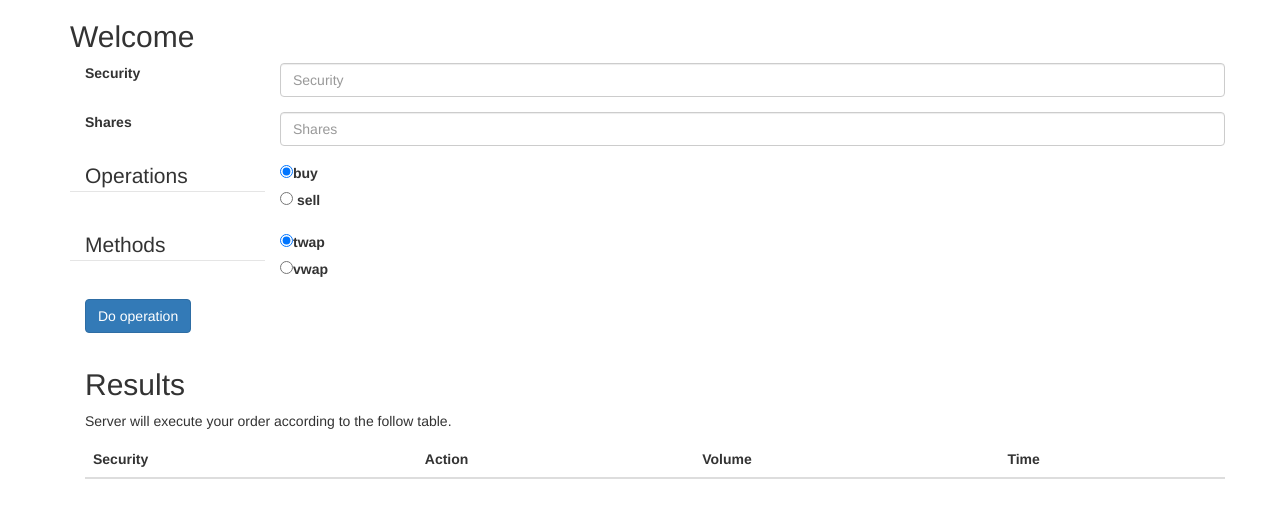
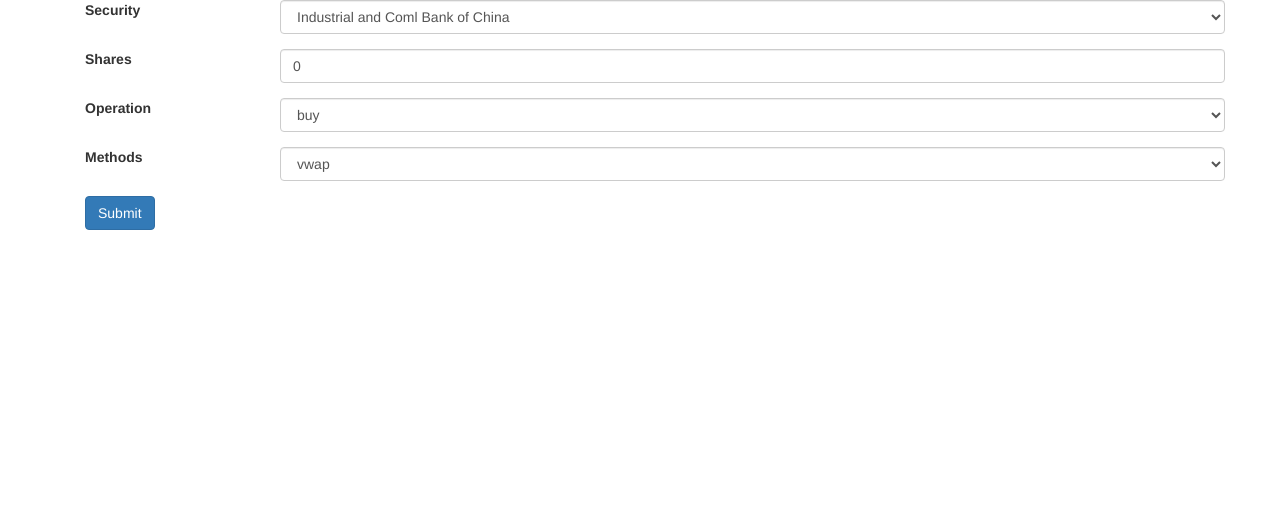
Before and after one commit to gdshen/algo_trading, a Python web app: template templates/home.html in a window 1280 px wide. Shown: the top 518 px of the page. Run offline with Jinja, Linux system fonts and the light colour scheme; the template is opened without the code that fills it, so the values that code supplies are empty.

Commit message:
rewrite home page

```diff
--- a/templates/home.html
+++ b/templates/home.html
@@ -1,102 +1,88 @@
-{% extends "base.html" %}
+{% extends 'base.html' %}
 
 {% block head %}
-    <title>Home Page</title>
+    <title> User home </title>
 {% endblock %}
 
 {% block content %}
-    {#    <h2>You are in homepage!</h2>#}
-    {#    <p>Your username is {{ email }}</p>#}
-    <h2>Welcome {{ email }}</h2>
 
-    {#    todo use form.xxx to refactor form below #}
     <div class="container">
-        <form method="post">
-            {{ form.hidden_tag() }}
+        <form id="form" v-on:submit.prevent="submit">
             <div class="form-group row">
                 <label for="security" class="col-sm-2 col-form-label">Security</label>
                 <div class="col-sm-10">
-                    <input type="text" name="security" class="form-control" id="security" placeholder="Security">
+                    <select id="security" v-model="order.security" class="form-control">
+                        <option value="601398">Industrial and Coml Bank of China</option>
+                        <option value="601988">Bank of China</option>
+                    </select>
                 </div>
             </div>
 
             <div class="form-group row">
                 <label for="shares" class="col-sm-2 col-form-label">Shares</label>
                 <div class="col-sm-10">
-                    <input type="number" name="shares" class="form-control" id="shares" placeholder="Shares">
+                    <input type="number" id="shares" v-model="order.shares" class="form-control">
                 </div>
             </div>
 
-            <fieldset class="form-group row">
-                <legend class="col-form-legend col-sm-2">Operations</legend>
+            <div class="form-group row">
+                <label for="operation" class="col-sm-2 col-form-label">Operation</label>
                 <div class="col-sm-10">
-                    <div class="form-check">
-                        <label class="form-check-label">
-                            <input class="form-check-input" type="radio" name="operation" id="buy"
-                                   value="0" checked>buy
-                        </label>
-                    </div>
-
-                    <div class="form-check">
-                        <label class="form-check-label">
-                            <input class="form-check-input" type="radio" name="operation" id="sell"
-                                   value="1">
-                            sell
-                        </label>
-                    </div>
+                    <select id="operation" v-model="order.operation" class="form-control">
+                        <option value="buy">buy</option>
+                        <option value="sell">sell</option>
+                    </select>
                 </div>
-            </fieldset>
-
-            <fieldset class="form-group row">
-                <legend class="col-form-legend col-sm-2">Methods</legend>
-                <div class="col-sm-10">
-                    <div class="form-check">
-                        <label class="form-check-label">
-                            <input class="form-check-input" type="radio" name="methods" id="twap"
-                                   value="twap" checked>twap
-                        </label>
-                    </div>
-
-                    <div class="form-check">
-                        <label class="form-check-label">
-                            <input class="form-check-input" type="radio" name="methods" id="vwap"
-                                   value="vwap">vwap
-                        </label>
-                    </div>
-                </div>
-            </fieldset>
+            </div>
 
             <div class="form-group row">
-                <div class="offset-sm-2 col-sm-10">
-                    <button type="submit" class="btn btn-primary">Do operation</button>
+                <label for="method" class="col-sm-2 col-form-label">Methods</label>
+                <div class="col-sm-10">
+                    <select id="method" v-model="order.method" class="form-control">
+                        <option value="twap">twap</option>
+                        <option value="vwap">vwap</option>
+                    </select>
+                </div>
+            </div>
+
+
+            <div class="form-group row">
+                <div class="col-sm-10 offset-sm-2">
+                    <button type="submit" class="btn btn-primary">Submit</button>
                 </div>
             </div>
         </form>
     </div>
 
-    <div class="container">
-        <h2>Results</h2>
-        <p>Server will execute your order according to the follow table.</p>
-        <table class="table">
-            <thead>
-            <tr>
-                <th>Security</th>
-                <th>Action</th>
-                <th>Volume</th>
-                <th>Time</th>
-            </tr>
-            </thead>
-
-            <tbody>
-            {% for row in rows %}
-                <tr>
-                    <td>{{ row['stock'] }}</td>
-                    <td>{{ row['action'] }}</td>
-                    <td>{{ row['volume'] }}</td>
-                    <td>{{ row['time'] }}</td>
-                </tr>
-            {% endfor %}
-            </tbody>
-        </table>
-    </div>
+    <script>
+        let form = new Vue({
+            el: "#form",
+            delimiters: ['${', '}'],
+            data: {
+                order: {
+                    security: '601398',
+                    shares: 0,
+                    operation: 'buy',
+                    method: 'vwap'
+                }
+            },
+            methods: {
+                submit: function () {
+                    let vm = this;
+                    axios.post('/', {
+                        security: vm.order.security,
+                        shares: vm.order.shares,
+                        operation: vm.order.operation,
+                        method: vm.order.method
+                    }).then(function (response) {
+                        alert('submit success!');
+                        console.log(response.data)
+                    }).catch(function (error) {
+                        alert('submit failed!');
+                        console.log(error);
+                    })
+                }
+            }
+        })
+    </script>
 {% endblock %}
```
Also changed, not shown: app.py (+26 -26 lines), templates/old.html (added, +102 -0 lines), templates/user_home.html (deleted, +0 -62 lines).
